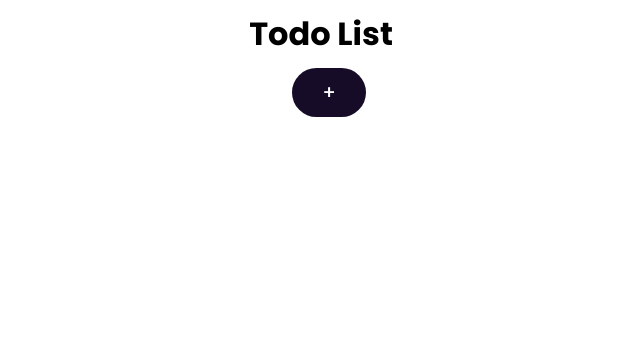
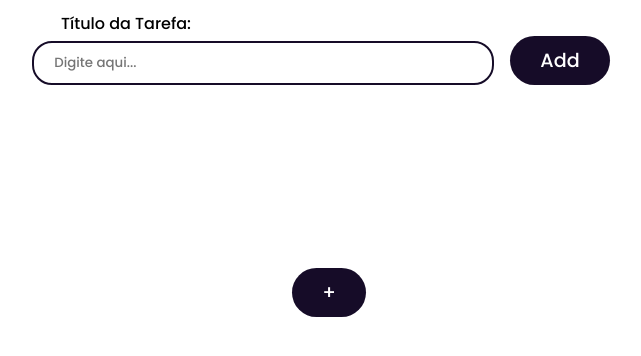
Before and after one commit to joohnq/todo-in-react, a React (Vite) app: page / in a window 1280 px wide. Shown: the top 356 px of the page, without its empty margins (319-960 px from the left). Built offline with nearby package versions, Linux system fonts and the light colour scheme.

Commit message:
modified src/

```diff
--- a/src/components/Todo/index.jsx
+++ b/src/components/Todo/index.jsx
@@ -47,7 +47,7 @@
     return (
         <div className="container">
             <h1>Todo List</h1>
-            {/* <Form onAddItem={onAddItem}/> */}
+            <Form onAddItem={onAddItem}/>
             <BtnCreate />
             <List onDeleteTask={onDeleteTask} onDoneTask={onDoneTask}
             items={items}/>
```
